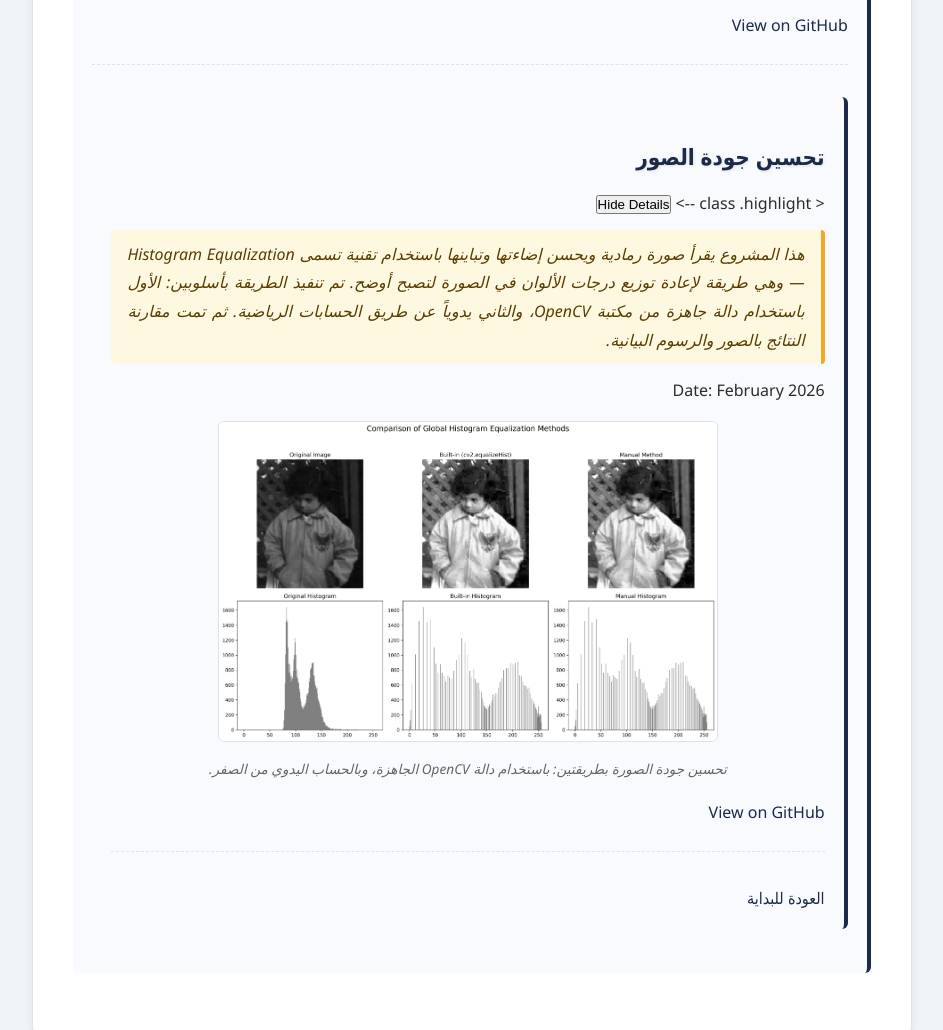
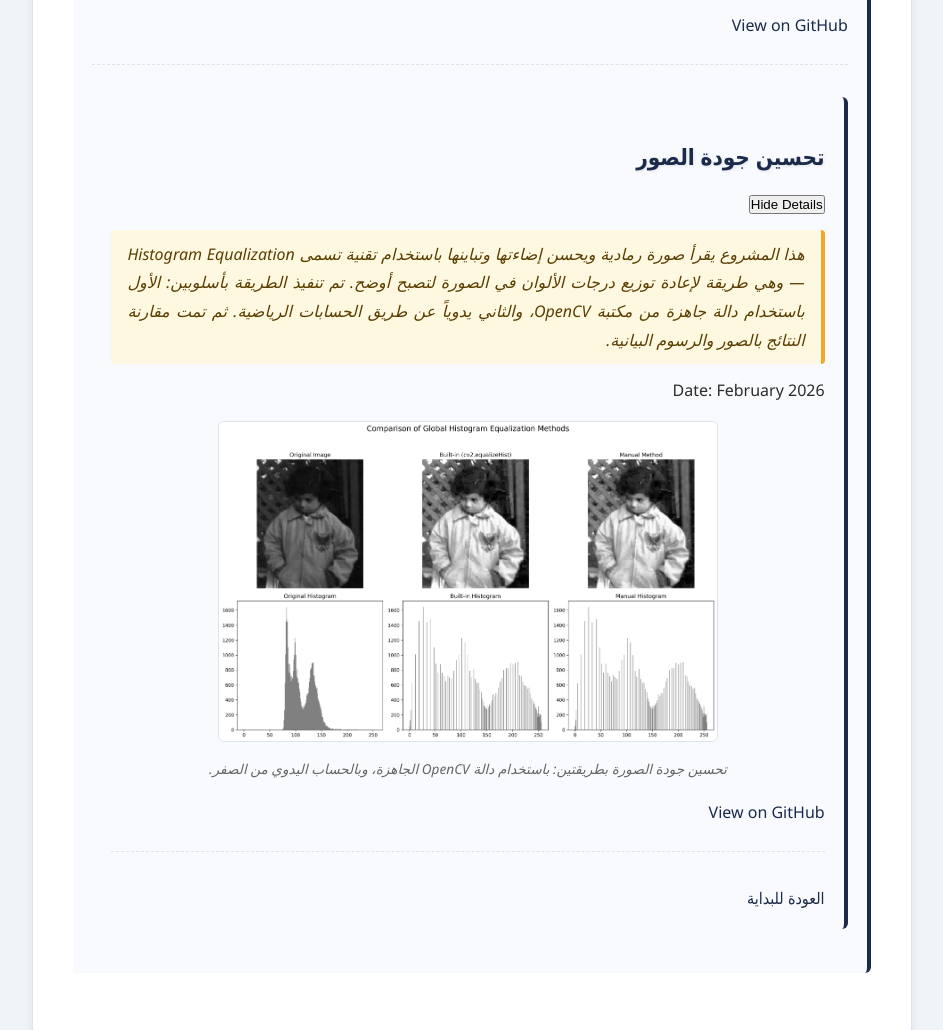
Before and after one commit to manarksu/hw2, a plain HTML site: page projects.html in a window 1280 px wide. Shown: the part 900-1930 px from the top of the page, without its empty margins (168-1111 px from the left). Drawn offline with Linux system fonts and the light colour scheme.

Commit message:
Update projects.html

```diff
--- a/projects.html
+++ b/projects.html
@@ -41,7 +41,6 @@
 
             <h2>تحسين جودة الصور</h2>
 
-            < class .highlight -->
             <p class="highlight">
                 هذا المشروع يقرأ صورة رمادية ويحسن إضاءتها وتباينها باستخدام تقنية تسمى Histogram Equalization — وهي طريقة لإعادة توزيع درجات الألوان في الصورة لتصبح أوضح.
 تم تنفيذ الطريقة بأسلوبين: الأول باستخدام دالة جاهزة من مكتبة OpenCV، والثاني يدوياً عن طريق الحسابات الرياضية. ثم تمت مقارنة النتائج بالصور والرسوم البيانية.
```
